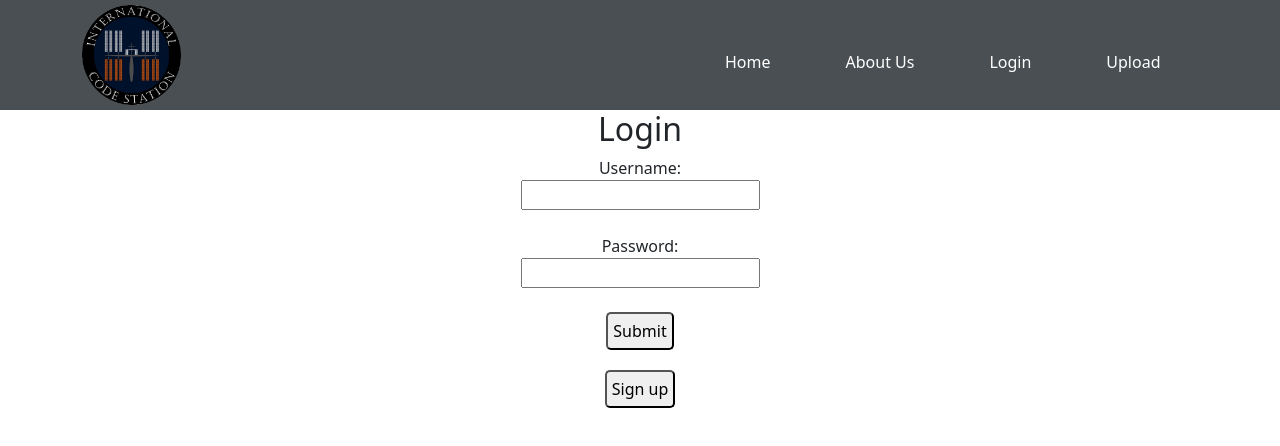
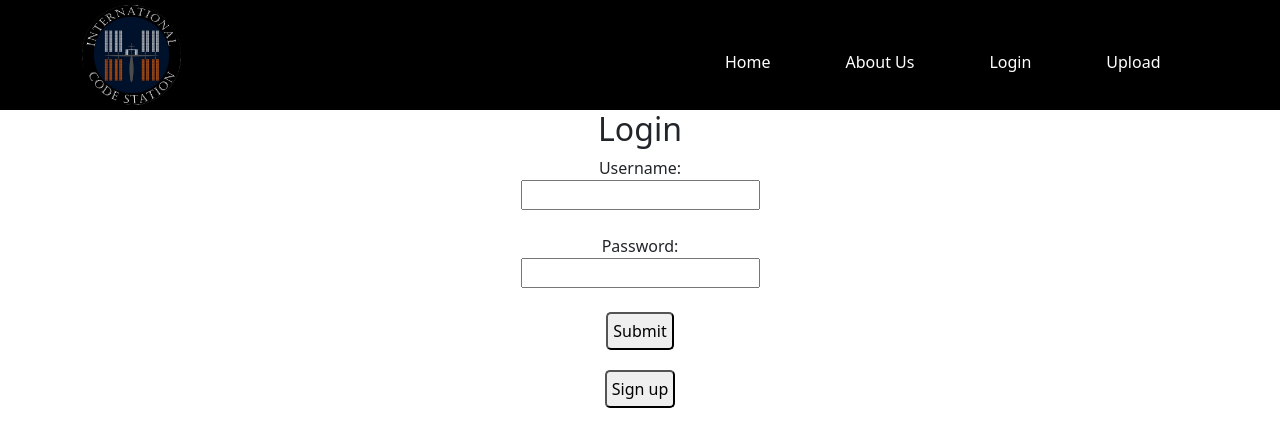
Before and after one commit to JonathanBanerjee/ICS, a React app: page /login in a window 1280 px wide. Built offline with nearby package versions, Linux system fonts and the light colour scheme.

Commit message:
Black background

```diff
--- a/src/Components/Css/App.css
+++ b/src/Components/Css/App.css
@@ -7,6 +7,6 @@ nav{
   justify-content: space-around;
   align-items: center;
   min-height: 10vh;
-  background: rgb(73, 79, 82);
+  background: rgb(0, 0, 0);
   color: white;
 }
--- a/src/Components/Css/Nav.css
+++ b/src/Components/Css/Nav.css
@@ -3,7 +3,7 @@ nav{
   justify-content: space-around;
   align-items: center;
   min-height: 10vh;
-  background: rgb(73, 79, 82);
+  background: rgb(0, 0, 0);
   color: white;
   padding: 5px 0 5px 0;
 }
```
